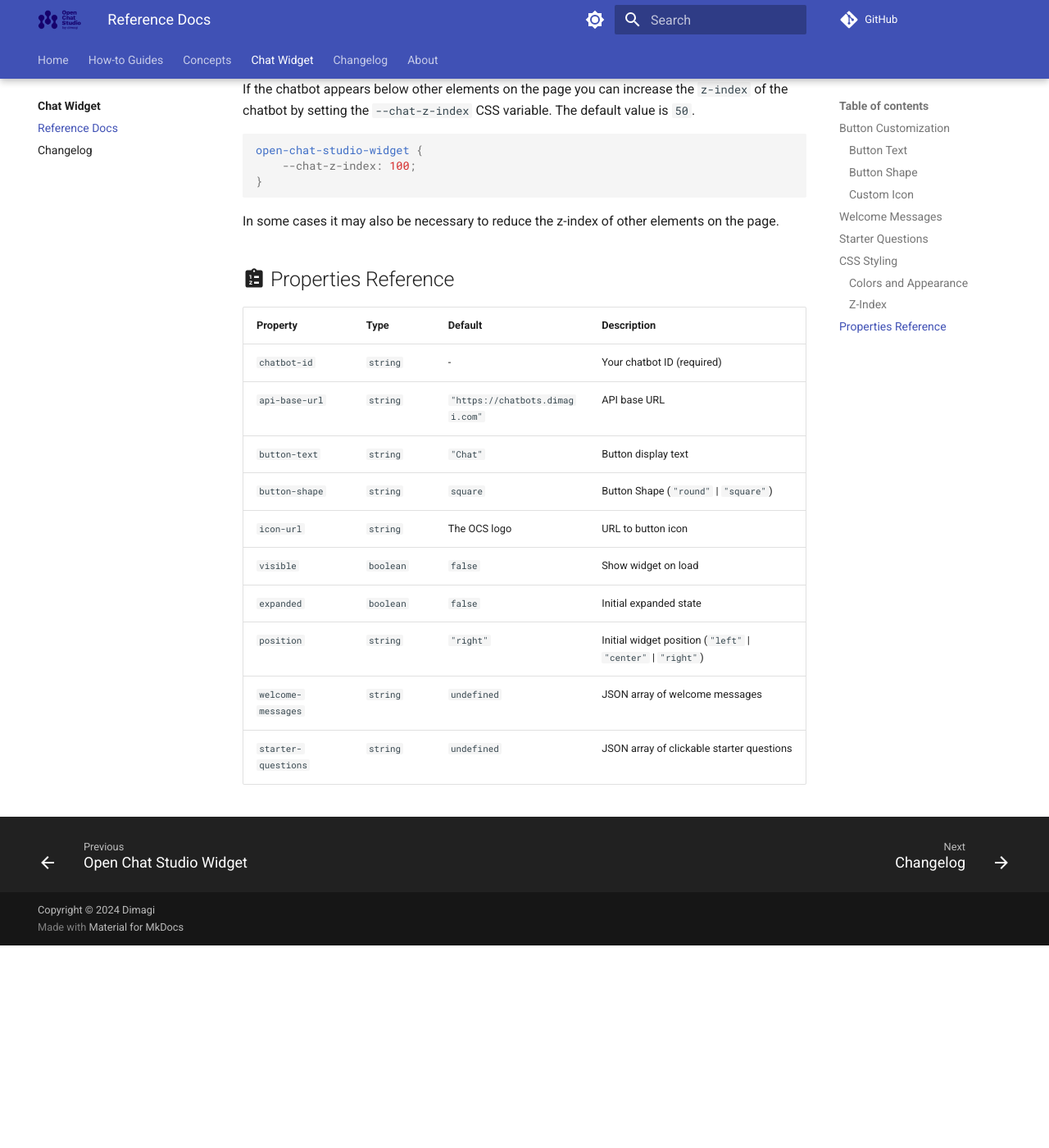
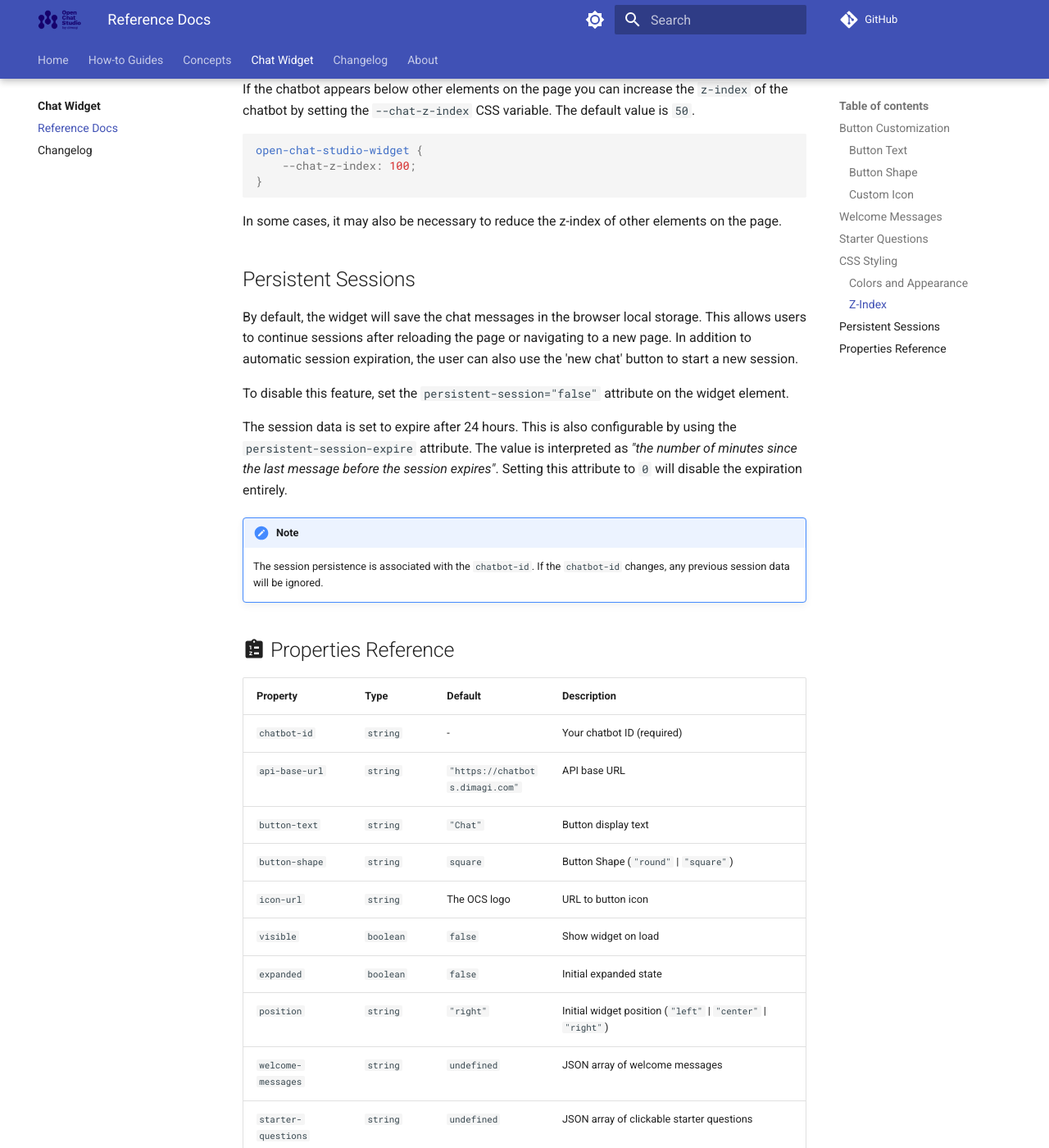
Before and after one commit to dimagi/open-chat-studio-docs, an MkDocs documentation site: the page built from docs/chat_widget/reference.md, in a window 1280 px wide and 1400 px high, scrolled down 2600 px. Shown: the whole window at 82% size. Built offline with MkDocs 1.6.1 and Material for MkDocs 9.7.7, drawn with Linux system fonts in a browser that asks for light colours; a script that is not in the unit is left out; comment, search, counter and statistics services are not loaded; before the commit the page ends 3753 px from its top, so only the background shows below that; some of the changed text lies outside the part shown.

Commit message:
update with session persistence info

````diff
--- a/docs/chat_widget/reference.md
+++ b/docs/chat_widget/reference.md
@@ -107,19 +107,33 @@ open-chat-studio-widget {
 }
 ```
 
-In some cases it may also be necessary to reduce the z-index of other elements on the page.
+In some cases, it may also be necessary to reduce the z-index of other elements on the page.
+
+## Persistent Sessions
+
+By default, the widget will save the chat messages in the browser local storage. This allows users to continue sessions after reloading the page or navigating to a new page. In addition to automatic session expiration, the user can also use the 'new chat' button to start a new session.
+
+To disable this feature, set the `persistent-session="false"` attribute on the widget element.
+
+The session data is set to expire after 24 hours. This is also configurable by using the `persistent-session-expire` attribute. The value is interpreted as *"the number of minutes since the last message before the session expires"*. Setting this attribute to `0` will disable the expiration entirely.
+
+!!! note
+
+    The session persistence is associated with the `chatbot-id`. If the `chatbot-id` changes, any previous session data will be ignored.
 
 ## :material-clipboard-list: Properties Reference
 
-| Property            | Type      | Default                         | Description                                                   |
-|---------------------|-----------|---------------------------------|---------------------------------------------------------------|
-| `chatbot-id`        | `string`  | -                               | Your chatbot ID (required)                                    |
-| `api-base-url`      | `string`  | `"https://chatbots.dimagi.com"` | API base URL                                                  |
-| `button-text`       | `string`  | `"Chat"`                        | Button display text                                           |
-| `button-shape`      | `string`  | `square`                        | Button Shape (`"round"` \| `"square"`)                        |
-| `icon-url`          | `string`  | The OCS logo                    | URL to button icon                                            |
-| `visible`           | `boolean` | `false`                         | Show widget on load                                           |
-| `expanded`          | `boolean` | `false`                         | Initial expanded state                                        |
-| `position`          | `string`  | `"right"`                       | Initial widget position (`"left"` \| `"center"` \| `"right"`) |
-| `welcome-messages`  | `string`  | `undefined`                     | JSON array of welcome messages                                |
-| `starter-questions` | `string`  | `undefined`                     | JSON array of clickable starter questions                     |
+| Property                    | Type      | Default                         | Description                                                                                                                       |
+|-----------------------------|-----------|---------------------------------|-----------------------------------------------------------------------------------------------------------------------------------|
+| `chatbot-id`                | `string`  | -                               | Your chatbot ID (required)                                                                                                        |
+| `api-base-url`              | `string`  | `"https://chatbots.dimagi.com"` | API base URL                                                                                                                      |
+| `button-text`               | `string`  | `"Chat"`                        | Button display text                                                                                                               |
+| `button-shape`              | `string`  | `square`                        | Button Shape (`"round"` \| `"square"`)                                                                                            |
+| `icon-url`                  | `string`  | The OCS logo                    | URL to button icon                                                                                                                |
+| `visible`                   | `boolean` | `false`                         | Show widget on load                                                                                                               |
+| `expanded`                  | `boolean` | `false`                         | Initial expanded state                                                                                                            |
+| `position`                  | `string`  | `"right"`                       | Initial widget position (`"left"` \| `"center"` \| `"right"`)                                                                     |
+| `welcome-messages`          | `string`  | `undefined`                     | JSON array of welcome messages                                                                                                    |
+| `starter-questions`         | `string`  | `undefined`                     | JSON array of clickable starter questions                                                                                         |
+| `persistent-session`        | `boolean` | `true`                          | Whether to persist session data to local storage to allow resuming previous conversations after page reload.                      |
+| `persistent-session-expire` | `number`  | `1440` (24 hours)               | Minutes since the most recent message after which the session data in local storage will expire. Set this to `0` to never expire. |
````
Also changed, not shown: docs/chat_widget/changelog.md (+2 -0 lines).
